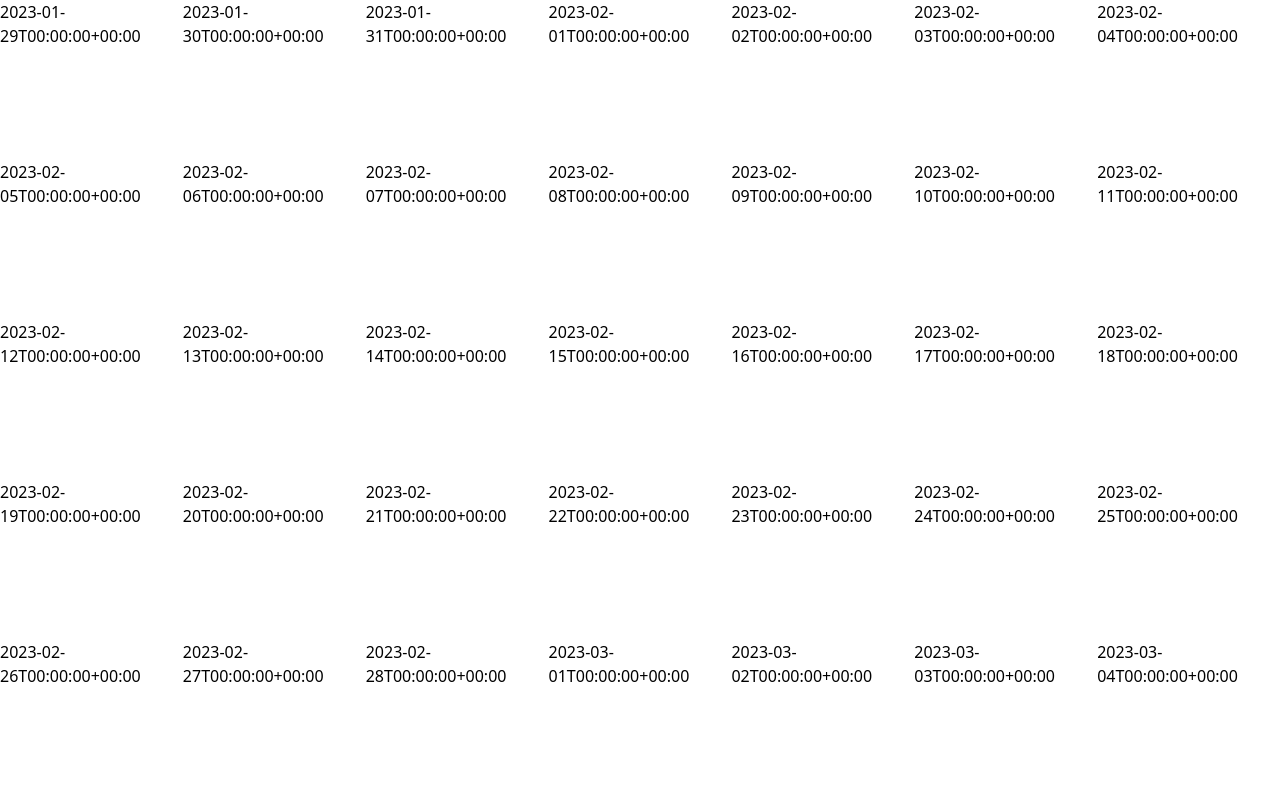
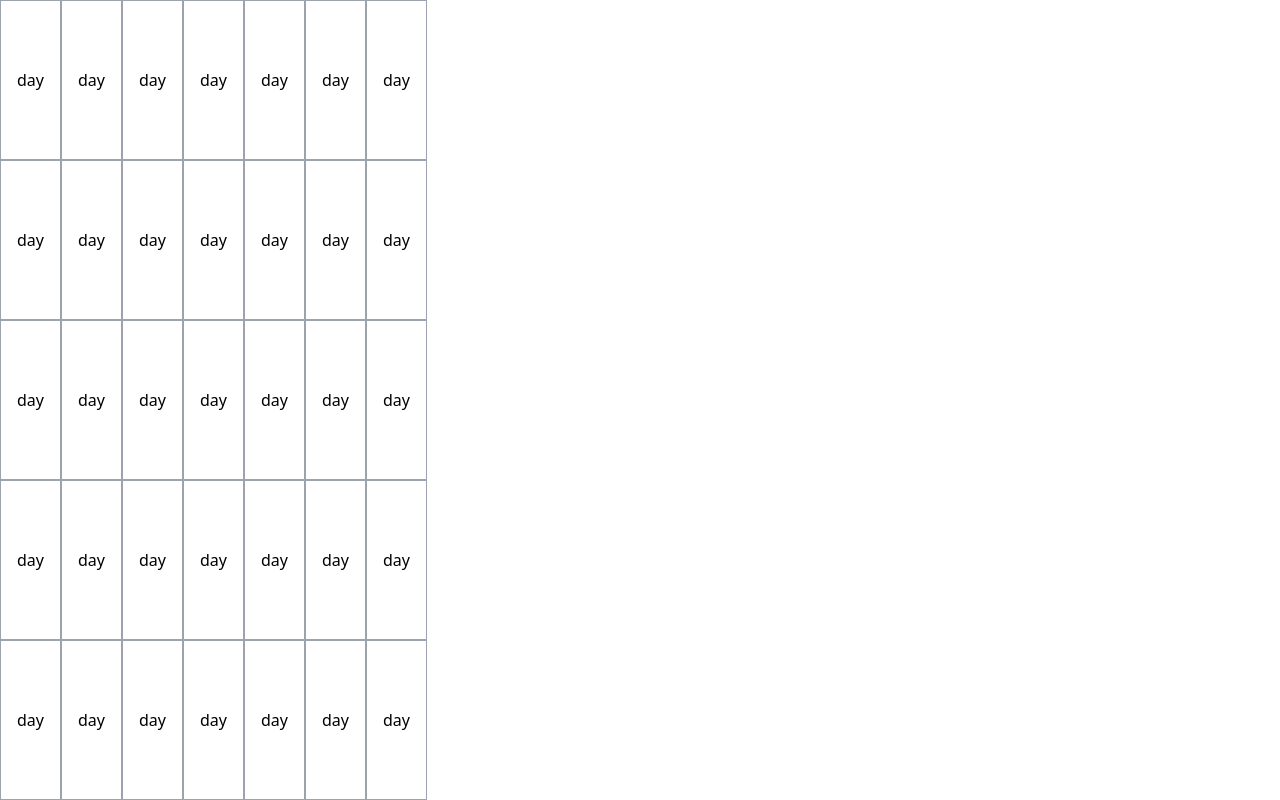
Before and after one commit to pavelino-is-working/fastapi-react, a React (Create React App) app in the folder frontend/: page / in a window 1280 px wide. Built offline with nearby package versions, Linux system fonts and the light colour scheme.

Commit message:
Made the Calendar React part, now I need to connect it to my backend

```diff
--- a/frontend/src/App.js
+++ b/frontend/src/App.js
@@ -1,5 +1,5 @@
 import React, {useContext, useState, useEffect} from "react";
-
+import styles from "./index.css"
 import {getMonth} from './util';
 
 import CalendarHeader from './components/CalendarHeader';
@@ -8,15 +8,18 @@ import Month from './components/Month';
 
 
 const App = () => {
+
   const[currentMonth,setCurrentMonth] = useState(getMonth())
 
   return (
+
   <React.Fragment>
   <div className="h-screen flex flex-columns">
     <CalendarHeader />
+    <Month month={currentMonth}/>
     <div className="flex flex-1">
         <Sidebar />
-        <Month month={currentMonth}/>
+
     </div>
   </div>
   </React.Fragment>
--- a/frontend/src/components/Day.js
+++ b/frontend/src/components/Day.js
@@ -2,8 +2,8 @@ import React from 'react'
 
 export default function Day({day}) {
     return(
-        <div>
-            {day.format()}
+        <div className="border border-gray-400 p-4 flex justify-center items-center">
+            day
         </div>
     )
 }
--- a/frontend/src/components/Month.js
+++ b/frontend/src/components/Month.js
@@ -3,12 +3,12 @@ import Day from './Day'
 export default function Month({month}) {
     console.log(month)
     return(
-        <div className="flex flex-1 grid grid-cols-7 grid-rows-5">
+        <div className="grid grid-cols-7">
 
         {month.map((row, i) => (
             <React.Fragment key={i}>
             {row.map((day, idx) => (
-                <Day day={day} key={idx} />
+                <Day day={day} key={idx}  className="border p-2"/>
             ))}
             </React.Fragment>
         ))}
--- a/frontend/tailwind.config.js
+++ b/frontend/tailwind.config.js
@@ -1,6 +1,6 @@
+/** @type {import('tailwindcss').Config} */
 module.exports = {
-  purge: ['./src/**/*.{js,jsx,ts,tsx}', './public/index.html'],
-  darkMode: false, // or 'media' or 'class'
+content: ["./src/**/*.{js,jsx,ts,tsx,html}", "./public/index.html"],
   theme: {
     extend: {},
   },
```
Also changed, not shown: frontend/package.json (+5 -4 lines), 2 other files (tests, documents, lock files or other folders).
